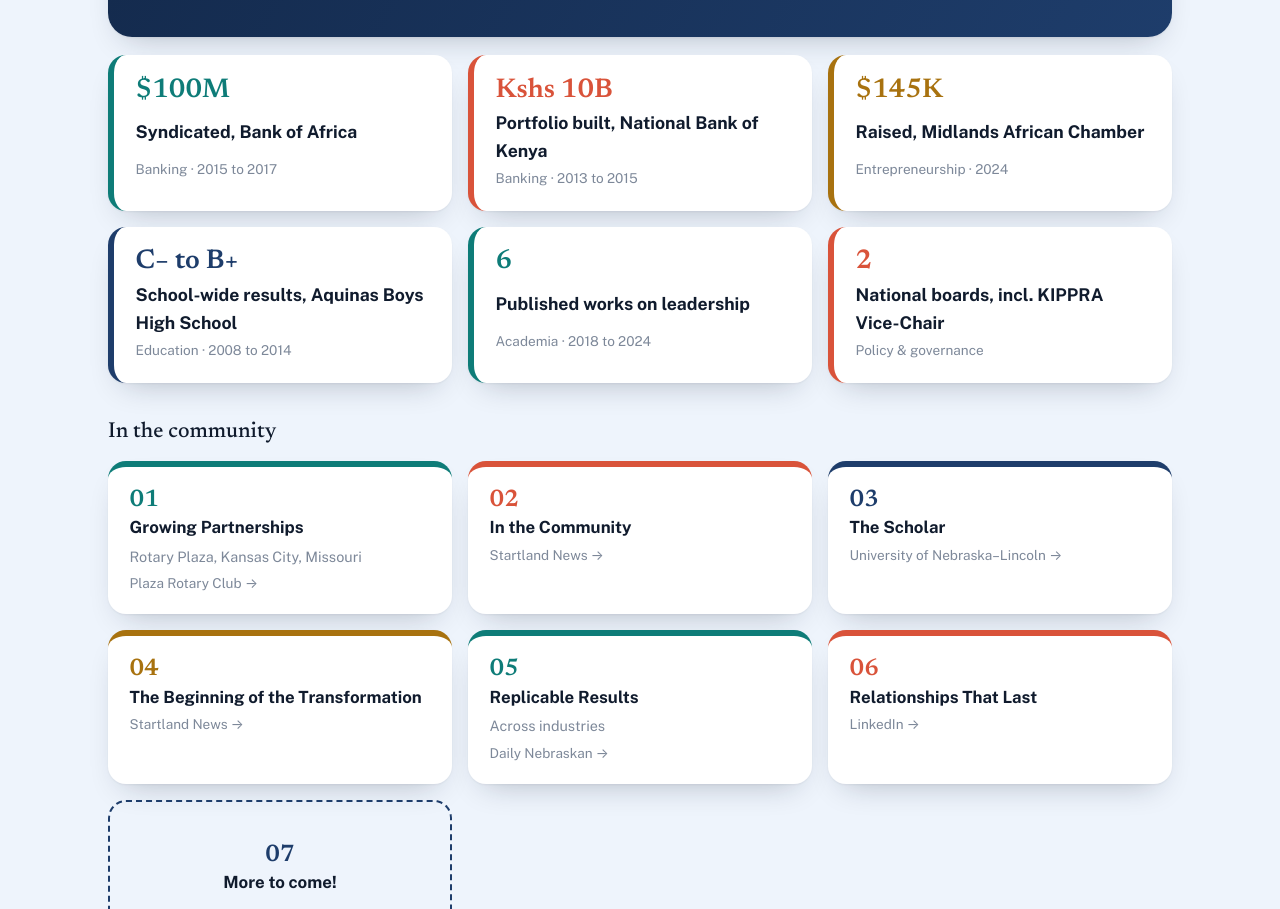
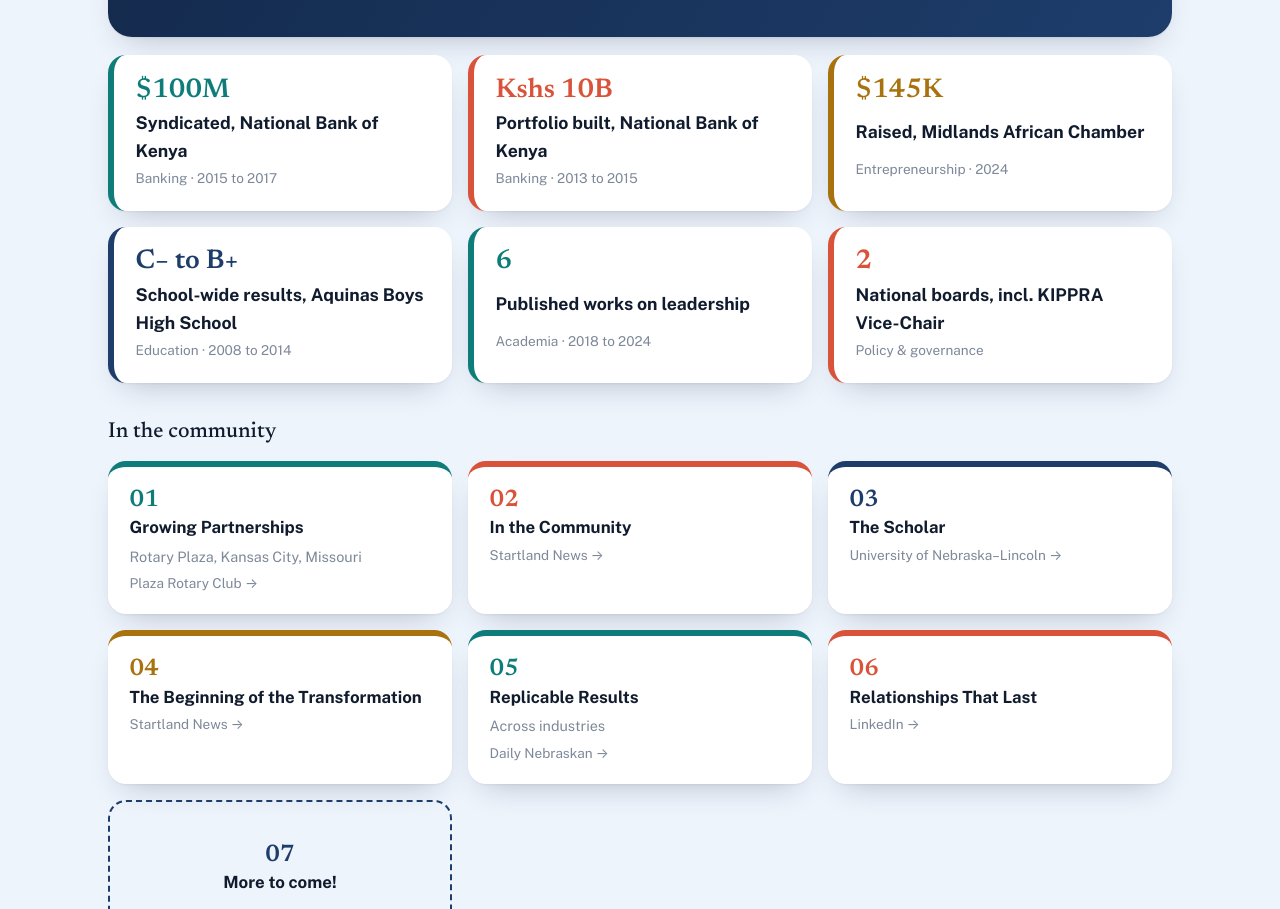
Before and after one commit to JorgeSanchezMcofc/strateviaadvisory, a plain HTML site: page index.html in a window 1280 px wide. Shown: the part 3878-4787 px from the top of the page. Drawn offline with nearby package versions, Linux system fonts and the light colour scheme.

Commit message:
Correct $100M syndication bank to National Bank of Kenya
Co-Authored-By: Claude Opus 5.5 <noreply@anthropic.com>
Claude-Session: https://claude.ai/code/session_01V2s9zCpXu89LBGh7V5GyqE

```diff
--- a/index.html
+++ b/index.html
@@ -468,7 +468,7 @@
         </div>
       </article>
       <div class="rec">
-        <div class="rec-item rv" style="--c: var(--teal)"><span class="fig2">$100M</span><span class="what">Syndicated, Bank of Africa</span><span class="when">Banking · 2015 to 2017</span></div>
+        <div class="rec-item rv" style="--c: var(--teal)"><span class="fig2">$100M</span><span class="what">Syndicated, National Bank of Kenya</span><span class="when">Banking · 2015 to 2017</span></div>
         <div class="rec-item rv" style="--c: var(--coral); --d: .06s"><span class="fig2">Kshs 10B</span><span class="what">Portfolio built, National Bank of Kenya</span><span class="when">Banking · 2013 to 2015</span></div>
         <div class="rec-item rv" style="--c: var(--gold-ink); --d: .12s"><span class="fig2">$145K</span><span class="what">Raised, Midlands African Chamber</span><span class="when">Entrepreneurship · 2024</span></div>
         <div class="rec-item rv" style="--c: var(--navy-2)"><span class="fig2">C− to B+</span><span class="what">School-wide results, Aquinas Boys High School</span><span class="when">Education · 2008 to 2014</span></div>
```
